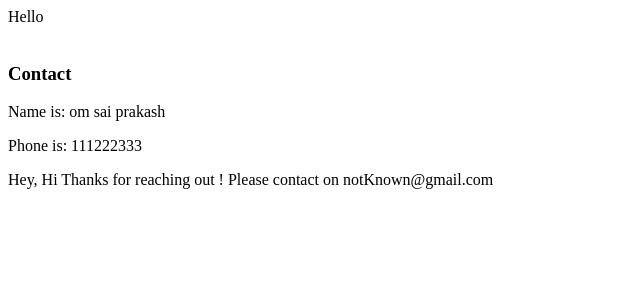
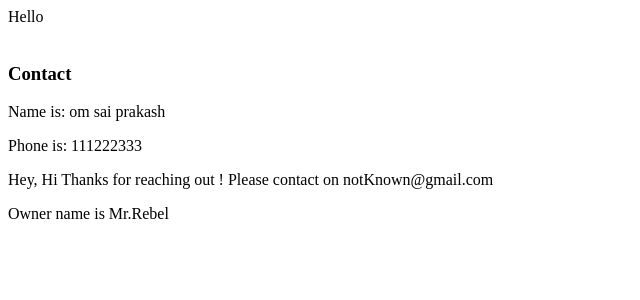
Before and after one commit to prakashreddy5155/AllVueProjects, a Vue app in the folder Basic vue3 project/vue3-basic-project/: page / in a window 1280 px wide. Shown: the top 300 px of the page, without its empty margins (0-640 px from the left). Built offline with nearby package versions, Linux system fonts and the light colour scheme.

Commit message:
learn: component communication with props dynamically with javascript variable using v-bind:propName='propValue' or :propName='propValue'

```diff
--- a/Basic vue3 project/vue3-basic-project/src/App.vue
+++ b/Basic vue3 project/vue3-basic-project/src/App.vue
@@ -1,10 +1,12 @@
 <template>
+  <div> {{ greet }}</div> <br>
+  <Contact name="om sai prakash" phone="111222333" v-bind:ownerName="ownerName"></Contact>
+</template>
 
-<div> {{ greet }}</div> <br>
-<Contact name="om sai prakash" phone="111222333"></Contact>
-</template>
 <script setup>
 import Contact from './components/Contact.vue';
 
-    const greet = "Hello";
-        </script>
+  const greet = "Hello";
+  const ownerName= "Mr.Rebel";
+
+</script>
--- a/Basic vue3 project/vue3-basic-project/src/components/Contact.vue
+++ b/Basic vue3 project/vue3-basic-project/src/components/Contact.vue
@@ -1,11 +1,12 @@
 <template>
-
   <h3>Contact</h3>
   <p>Name is: {{ name }}</p>
   <p>Phone is: {{ phone }}</p>
   Hey, Hi Thanks for reaching out !
   Please contact on {{ email }}
-
+  <p v-if="ownerName!==''">
+      Owner name is {{ ownerName }}
+  </p>
 </template>
 
 <script setup>
@@ -13,5 +14,5 @@
 import {ref} from "vue";
 
   let email = ref("notKnown@gmail.com");
-    const props = defineProps(["name","phone"]);
+  const props = defineProps(["name","phone","ownerName"]);
 </script>
```
Also changed, not shown: 1 other file (tests, documents, lock files or other folders). Lines whose indentation alone changed are shown as unchanged.
